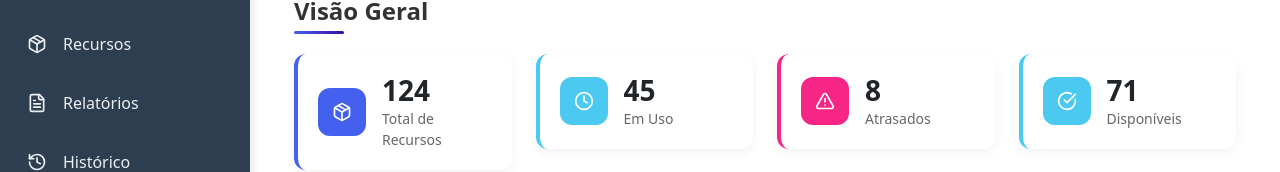
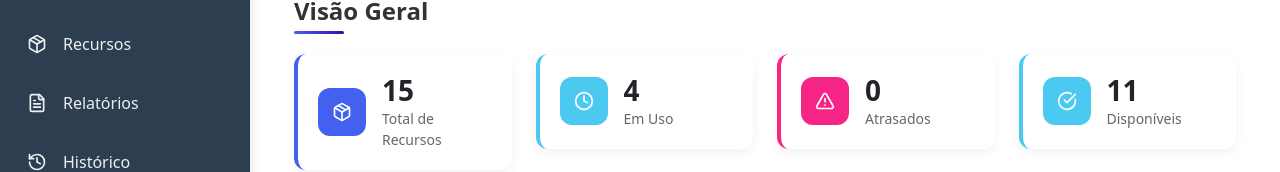
Before and after one commit to Matheus0o0/Telas-EngSoftware, a React app: page /TelaPrincipal in a window 1280 px wide. Shown: the part 301-473 px from the top of the page. Built offline with nearby package versions, Linux system fonts and the light colour scheme; the HTML template or start-up script is replaced by a standard one.

Commit message:
Update home and transformed the categories on the resources screen into dynamic ones

```diff
--- a/src/screens/CadastroCategorias/index.tsx
+++ b/src/screens/CadastroCategorias/index.tsx
@@ -1,36 +1,41 @@
 import React, { useState } from 'react';
-import { ArrowLeft, Save, X } from 'lucide-react';
+import { ArrowLeft, Save } from 'lucide-react';
 import { useNavigate } from 'react-router-dom';
 import Header from '../../components/sideBar';
 import './styles.css';
 
 function CadastroCategorias() {
   const navigate = useNavigate();
-
-  // Estados para o formulário de cadastro de categoria
   const [nome, setNome] = useState<string>('');
 
-  // Função para resetar o formulário
   const resetarFormulario = () => {
     setNome('');
   };
 
-  // Função para adicionar um novo recurso
   const adicionarCategoria = (e: React.FormEvent) => {
     e.preventDefault();
 
-    if (
-      nome.trim() === ''
-    ) {
+    if (nome.trim() === '') {
       alert('Preencha todos os campos obrigatórios!');
       return;
     }
 
-    // Aqui você adicionaria a lógica para salvar a categoria no backend
-    console.log('Categoria cadastrada:', {
-      nome
-    });
+    // Pega categorias já existentes no localStorage
+    const categoriasSalvas = JSON.parse(localStorage.getItem('categorias') || '[]');
 
+    // Verifica se a categoria já existe
+    if (categoriasSalvas.includes(nome)) {
+      alert('Esta categoria já foi cadastrada!');
+      return;
+    }
+
+    // Adiciona a nova categoria
+    const novasCategorias = [...categoriasSalvas, nome];
+
+    // Salva de volta no localStorage
+    localStorage.setItem('categorias', JSON.stringify(novasCategorias));
+
+    console.log('Categoria cadastrada:', { nome });
     alert('Categoria cadastrada com sucesso!');
     resetarFormulario();
   };
@@ -54,21 +59,15 @@ function CadastroCategorias() {
             <div className="col-12 col-lg-10">
               <div className="card shadow">
                 <div className="card-body">
-                  {/* Cabeçalho com botão de voltar e título */}
                   <div className="d-flex align-items-center gap-3 mb-4">
-                    <button
-                      className="btn btn-link p-0 text-dark"
-                      onClick={voltarParaHome}
-                    >
+                    <button className="btn btn-link p-0 text-dark" onClick={voltarParaHome}>
                       <ArrowLeft size={24} />
                     </button>
                     <h1 className="h4 mb-0">CADASTRO DE CATEGORIA</h1>
                   </div>
 
-                  {/* Formulário de Cadastro */}
                   <form onSubmit={adicionarCategoria}>
                     <div className="row g-3">
-                      {/* Nome da categoria */}
                       <div className="col-md-6">
                         <label className="form-label small text-secondary">NOME DA CATEGORIA</label>
                         <input
@@ -82,31 +81,20 @@ function CadastroCategorias() {
                       </div>
                     </div>
 
-                    {/* Botões de Ação */}
                     <div className="mt-4 d-flex justify-content-end gap-2">
-                      <button
-                        type="button"
-                        className="btn btn-outline-secondary"
-                        onClick={resetarFormulario}
-                      >
+                      <button type="button" className="btn btn-outline-secondary" onClick={resetarFormulario}>
                         LIMPAR
                       </button>
-                      <button
-                        type="button"
-                        className="btn btn-danger"
-                        onClick={voltarParaHome}
-                      >
+                      <button type="button" className="btn btn-danger" onClick={voltarParaHome}>
                         CANCELAR
                       </button>
-                      <button
-                        type="submit"
-                        className="btn btn-primary d-flex align-items-center gap-2"
-                      >
+                      <button type="submit" className="btn btn-primary d-flex align-items-center gap-2">
                         <Save size={18} />
                         SALVAR
                       </button>
                     </div>
                   </form>
+
                 </div>
               </div>
             </div>
--- a/src/screens/CadastroRecursos/index.tsx
+++ b/src/screens/CadastroRecursos/index.tsx
@@ -1,4 +1,4 @@
-import React, { useState } from 'react';
+import React, { useState, useEffect } from 'react';
 import { ArrowLeft, Save, X } from 'lucide-react';
 import { useNavigate } from 'react-router-dom';
 import Header from '../../components/sideBar';
@@ -7,7 +7,13 @@ import './styles.css';
 function CadastroRecursos() {
   const navigate = useNavigate();
 
-  // Estados para o formulário de cadastro de recurso
+
+  const categoriasFixas = ['Equipamento', 'Material', 'Sala'];
+
+
+  const [categoriasDinamicas, setCategoriasDinamicas] = useState<string[]>([]);
+
+
   const [nome, setNome] = useState<string>('');
   const [descricao, setDescricao] = useState<string>('');
   const [tipoUso, setTipoUso] = useState<string>('');
@@ -17,11 +23,15 @@ function CadastroRecursos() {
   const [quantidade, setQuantidade] = useState<number>(1);
   const [localizacao, setLocalizacao] = useState<string>('');
 
-  // Lista de opções para Tipo de Uso e Categoria
+  // Lista de opções para Tipo de Uso
   const tiposUso = ['Uso Interno', 'Uso Externo', 'Uso Geral'];
-  const categorias = ['Equipamento', 'Material', 'Sala', 'Outros'];
 
-  // Função para lidar com o upload de imagens
+  // Carregar categorias dinâmicas salvas no localStorage
+  useEffect(() => {
+    const storedCategorias = JSON.parse(localStorage.getItem('categorias') || '[]');
+    setCategoriasDinamicas(storedCategorias);
+  }, []);
+
   const handleImageUpload = (e: React.ChangeEvent<HTMLInputElement>) => {
     if (e.target.files) {
       const files = Array.from(e.target.files);
@@ -29,7 +39,6 @@ function CadastroRecursos() {
     }
   };
 
-  // Função para resetar o formulário
   const resetarFormulario = () => {
     setNome('');
     setDescricao('');
@@ -41,20 +50,14 @@ function CadastroRecursos() {
     setLocalizacao('');
   };
 
-  // Função para adicionar um novo recurso
   const adicionarRecurso = (e: React.FormEvent) => {
     e.preventDefault();
 
-    if (
-      nome.trim() === '' ||
-      categoria.trim() === '' ||
-      quantidade <= 0
-    ) {
+    if (nome.trim() === '' || categoria.trim() === '' || quantidade <= 0) {
       alert('Preencha todos os campos obrigatórios!');
       return;
     }
 
-    // Aqui você adicionaria a lógica para salvar o recurso no backend
     console.log('Recurso cadastrado:', {
       nome,
       descricao,
@@ -70,7 +73,6 @@ function CadastroRecursos() {
     resetarFormulario();
   };
 
-  // Função para voltar à tela anterior
   const voltarParaHome = () => {
     navigate('/TelaPrincipal');
   };
@@ -90,21 +92,20 @@ function CadastroRecursos() {
             <div className="col-12 col-lg-10">
               <div className="card shadow">
                 <div className="card-body">
-                  {/* Cabeçalho com botão de voltar e título */}
+
+                  {/* Cabeçalho */}
                   <div className="d-flex align-items-center gap-3 mb-4">
-                    <button
-                      className="btn btn-link p-0 text-dark"
-                      onClick={voltarParaHome}
-                    >
+                    <button className="btn btn-link p-0 text-dark" onClick={voltarParaHome}>
                       <ArrowLeft size={24} />
                     </button>
                     <h1 className="h4 mb-0">CADASTRO DE RECURSO</h1>
                   </div>
 
-                  {/* Formulário de Cadastro */}
+                  {/* Formulário */}
                   <form onSubmit={adicionarRecurso}>
                     <div className="row g-3">
-                      {/* Nome do Recurso */}
+
+                      {/* Nome */}
                       <div className="col-md-6">
                         <label className="form-label small text-secondary">NOME DO RECURSO</label>
                         <input
@@ -127,7 +128,7 @@ function CadastroRecursos() {
                           required
                         >
                           <option value="">Selecione uma categoria</option>
-                          {categorias.map((cat, index) => (
+                          {[...categoriasFixas, ...categoriasDinamicas].map((cat, index) => (
                             <option key={index} value={cat}>{cat}</option>
                           ))}
                         </select>
@@ -201,7 +202,7 @@ function CadastroRecursos() {
                         </div>
                       </div>
 
-                      {/* Upload de Imagens */}
+                      {/* Upload de imagens */}
                       <div className="col-12">
                         <label className="form-label small text-secondary">IMAGENS DO RECURSO</label>
                         <input
@@ -216,7 +217,7 @@ function CadastroRecursos() {
                         </small>
                       </div>
 
-                      {/* Prévia das Imagens */}
+                      {/* Prévia das imagens */}
                       {imagens.length > 0 && (
                         <div className="col-12 mt-3">
                           <label className="form-label small text-secondary">IMAGENS SELECIONADAS</label>
@@ -247,7 +248,7 @@ function CadastroRecursos() {
                       )}
                     </div>
 
-                    {/* Botões de Ação */}
+                    {/* Botões */}
                     <div className="mt-4 d-flex justify-content-end gap-2">
                       <button
                         type="button"
@@ -271,7 +272,9 @@ function CadastroRecursos() {
                         SALVAR
                       </button>
                     </div>
+
                   </form>
+
                 </div>
               </div>
             </div>
--- a/src/screens/TelaPrincipal/index.tsx
+++ b/src/screens/TelaPrincipal/index.tsx
@@ -30,10 +30,10 @@ function Home() {
     // Simular estatísticas
     const loadStats = setTimeout(() => {
       setStats({
-        totalResources: 124,
-        inUse: 45,
-        overdue: 8,
-        available: 71
+        totalResources: 15,
+        inUse: 4,
+        overdue: 0,
+        available: 11
       });
     }, 1000);
 
```
